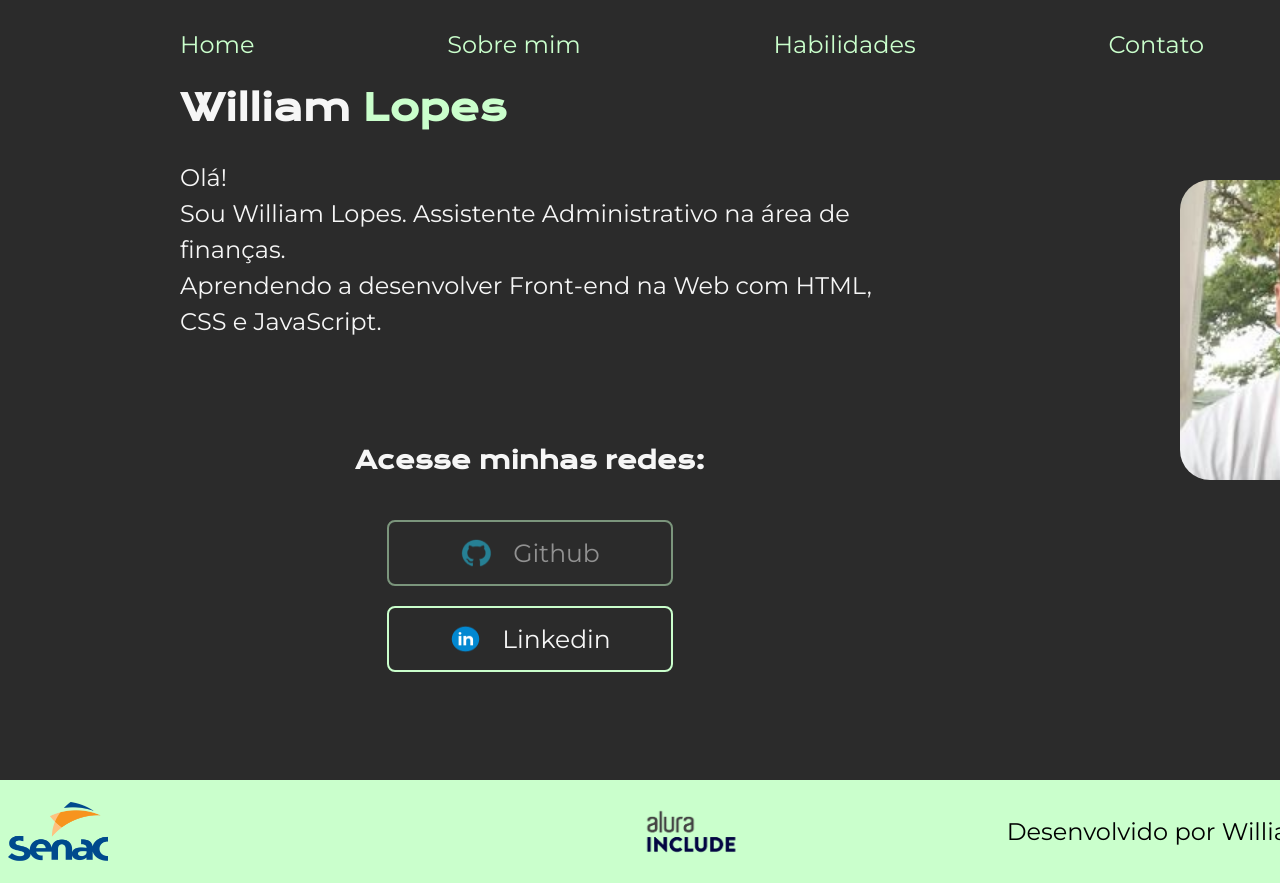
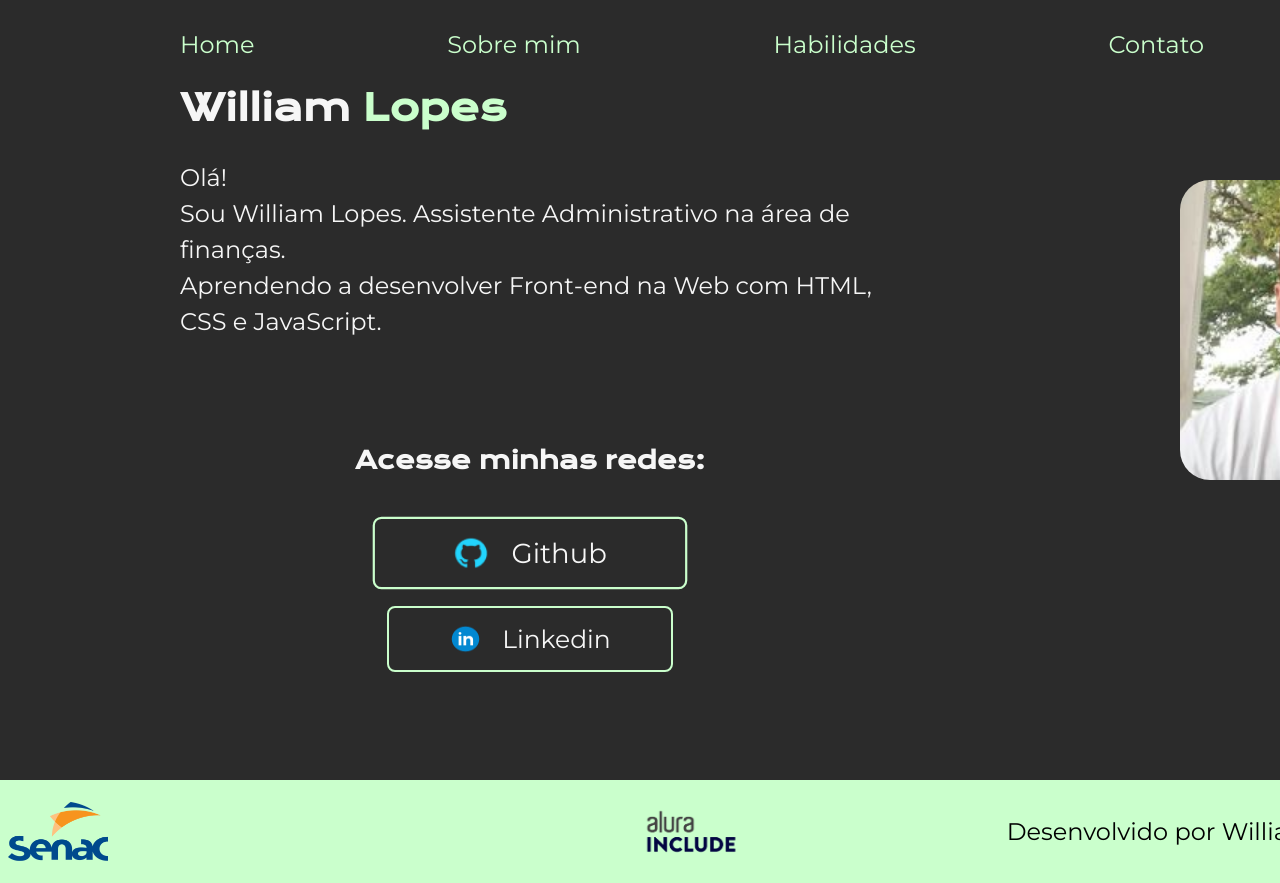
Before and after one commit to Willopes1/williamlopes, a plain HTML site: page williamlopes/index.html in a window 1280 px wide. In both pictures the pointer is over the link "Github". Shown: the top 883 px of the page. Drawn offline with nearby package versions, Linux system fonts and the light colour scheme.

Commit message:
Update style.css

```diff
--- a/williamlopes/styles/style.css
+++ b/williamlopes/styles/style.css
@@ -139,7 +139,8 @@ body {
     margin: 10px;
 }
 .apresentacao__links__navegacao:hover {
-    opacity: 0.5;
+    transform: scale(1.1);
+
 }
 
 
```
